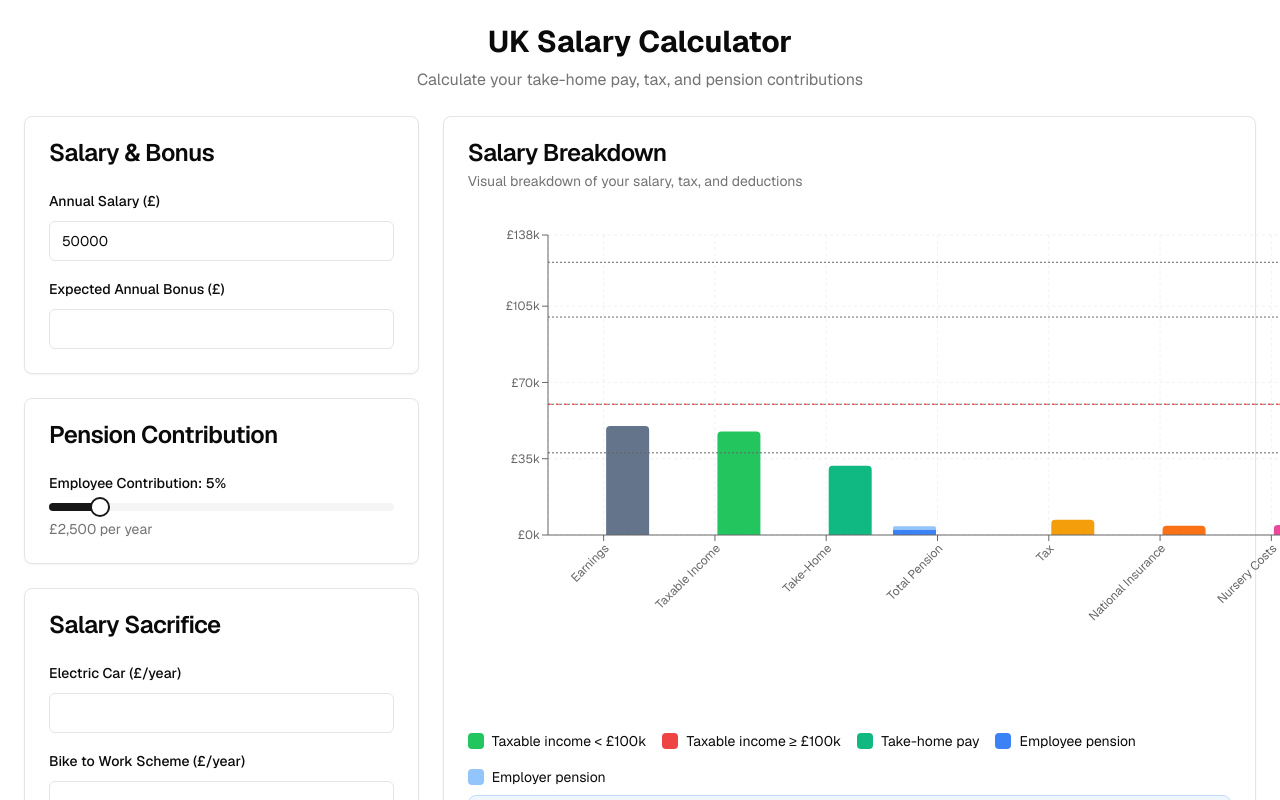
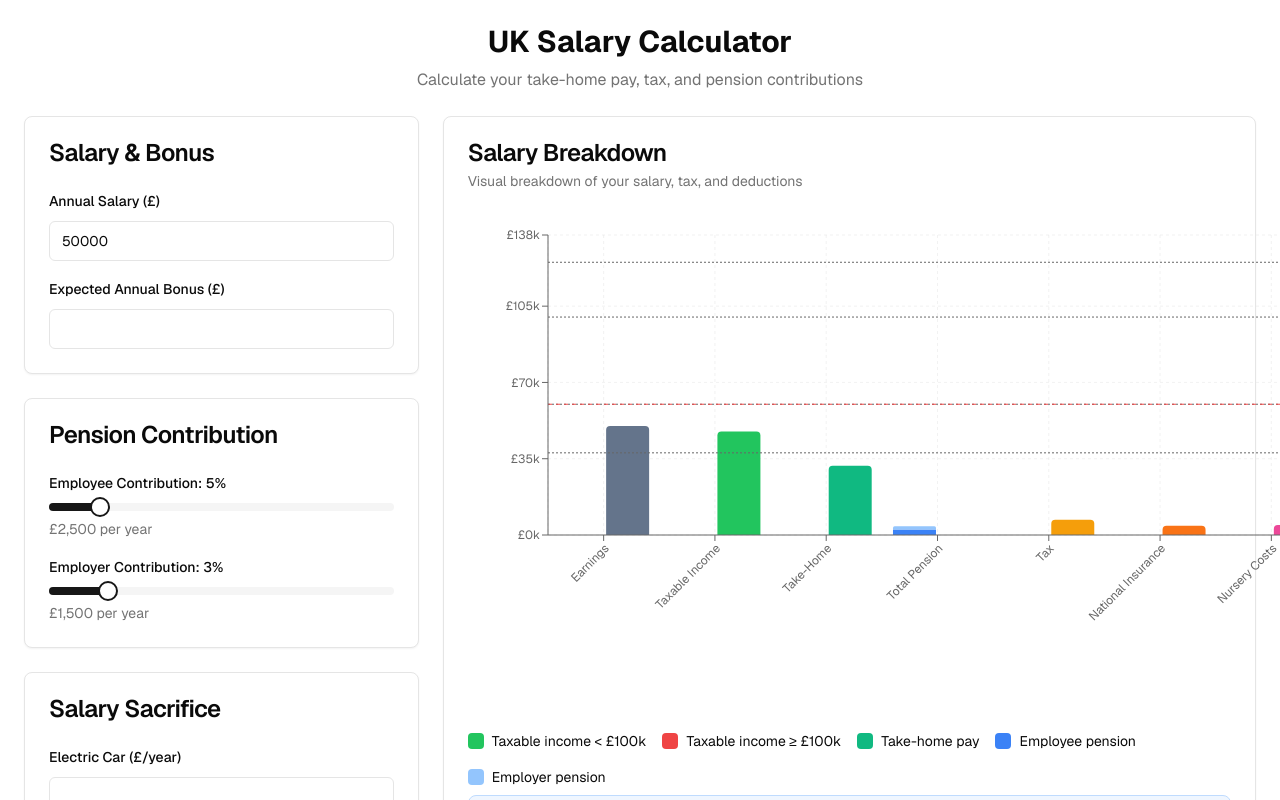
Before and after one commit to votemike/henry-nursery-calculator, a Next.js app: page / in a window 1280 px wide. Shown: the top 800 px of the page. Built offline with nearby package versions, Linux system fonts and the light colour scheme.

Commit message:
feat: add employer contribution percentage slider
Introduce slider for precise employer pension scheme adjustment.

Co-authored-by: Michael Gwynne <3957065+votemike@users.noreply.github.com>

```diff
--- a/app/page.tsx
+++ b/app/page.tsx
@@ -76,6 +76,7 @@ export default function SalaryCalculator() {
   const [salary, setSalary] = useState(50000)
   const [bonus, setBonus] = useState(0)
   const [pensionContributionPercent, setPensionContributionPercent] = useState(5)
+  const [employerPensionPercent, setEmployerPensionPercent] = useState(3)
   const [electricCarSacrifice, setElectricCarSacrifice] = useState(0)
   const [bikeToWorkSacrifice, setBikeToWorkSacrifice] = useState(0)
   const [nurseryCostPerHour, setNurseryCostPerHour] = useState(12)
@@ -86,7 +87,7 @@ export default function SalaryCalculator() {
     const grossIncome = salary + bonus
     const totalSalarySacrifice = electricCarSacrifice + bikeToWorkSacrifice
     const employeePensionContribution = (grossIncome * pensionContributionPercent) / 100
-    const employerPensionContribution = (grossIncome * 3) / 100 // Assuming 3% employer contribution
+    const employerPensionContribution = (grossIncome * employerPensionPercent) / 100 // Use dynamic employer contribution
     const totalPensionContribution = employeePensionContribution + employerPensionContribution
 
     const taxableIncome = grossIncome - employeePensionContribution - totalSalarySacrifice
@@ -121,6 +122,7 @@ export default function SalaryCalculator() {
     salary,
     bonus,
     pensionContributionPercent,
+    employerPensionPercent,
     electricCarSacrifice,
     bikeToWorkSacrifice,
     nurseryCostPerHour,
@@ -188,6 +190,21 @@ export default function SalaryCalculator() {
                 />
                 <p className="text-sm text-muted-foreground">
                   £{calculations.employeePensionContribution.toLocaleString()} per year
+                </p>
+              </div>
+              <div className="space-y-2">
+                <Label htmlFor="employer-pension">Employer Contribution: {employerPensionPercent}%</Label>
+                <Slider
+                  id="employer-pension"
+                  min={0}
+                  max={20}
+                  step={0.5}
+                  value={[employerPensionPercent]}
+                  onValueChange={(value) => setEmployerPensionPercent(value[0])}
+                  className="w-full"
+                />
+                <p className="text-sm text-muted-foreground">
+                  £{calculations.employerPensionContribution.toLocaleString()} per year
                 </p>
               </div>
             </CardContent>
```
